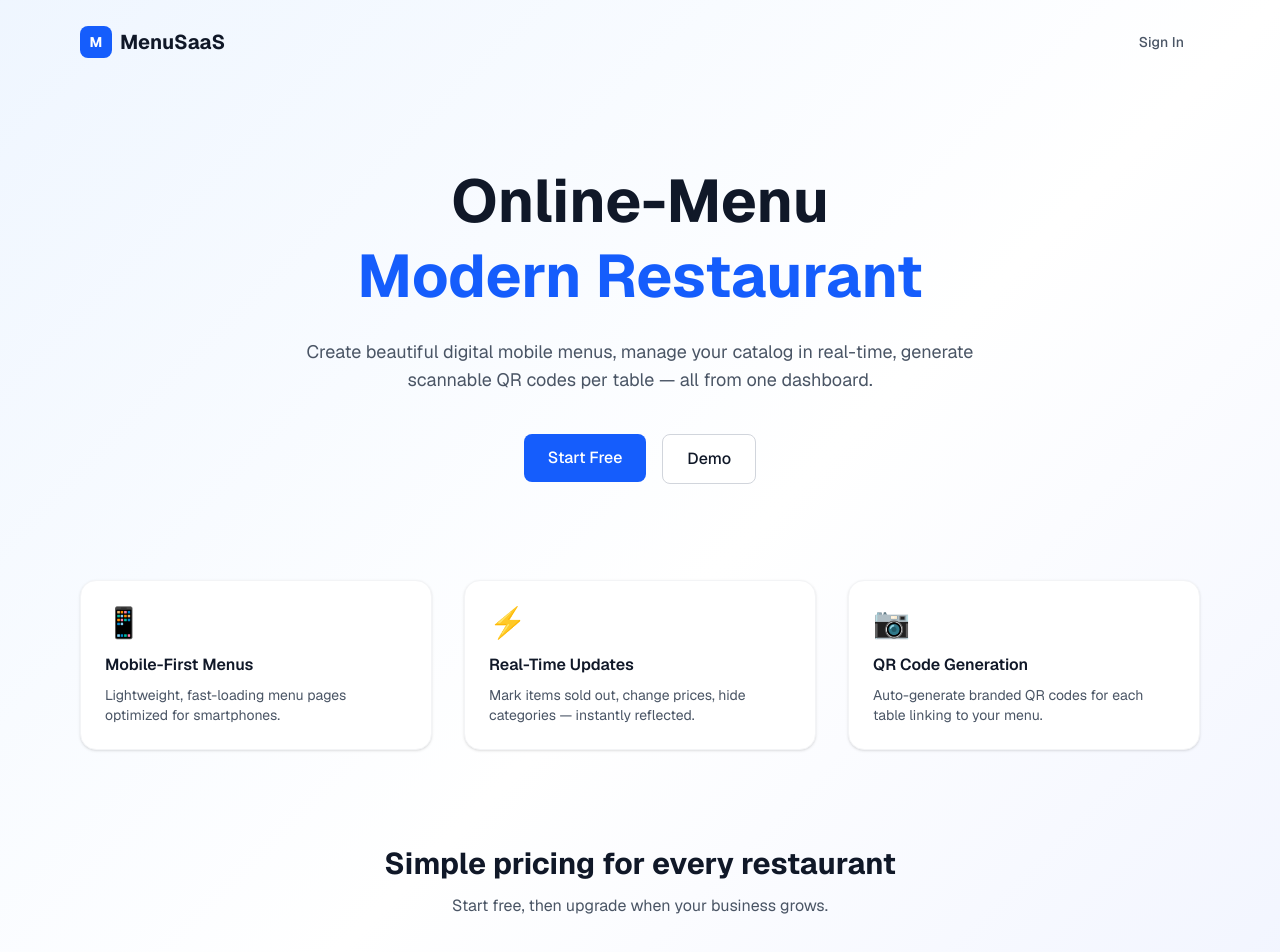
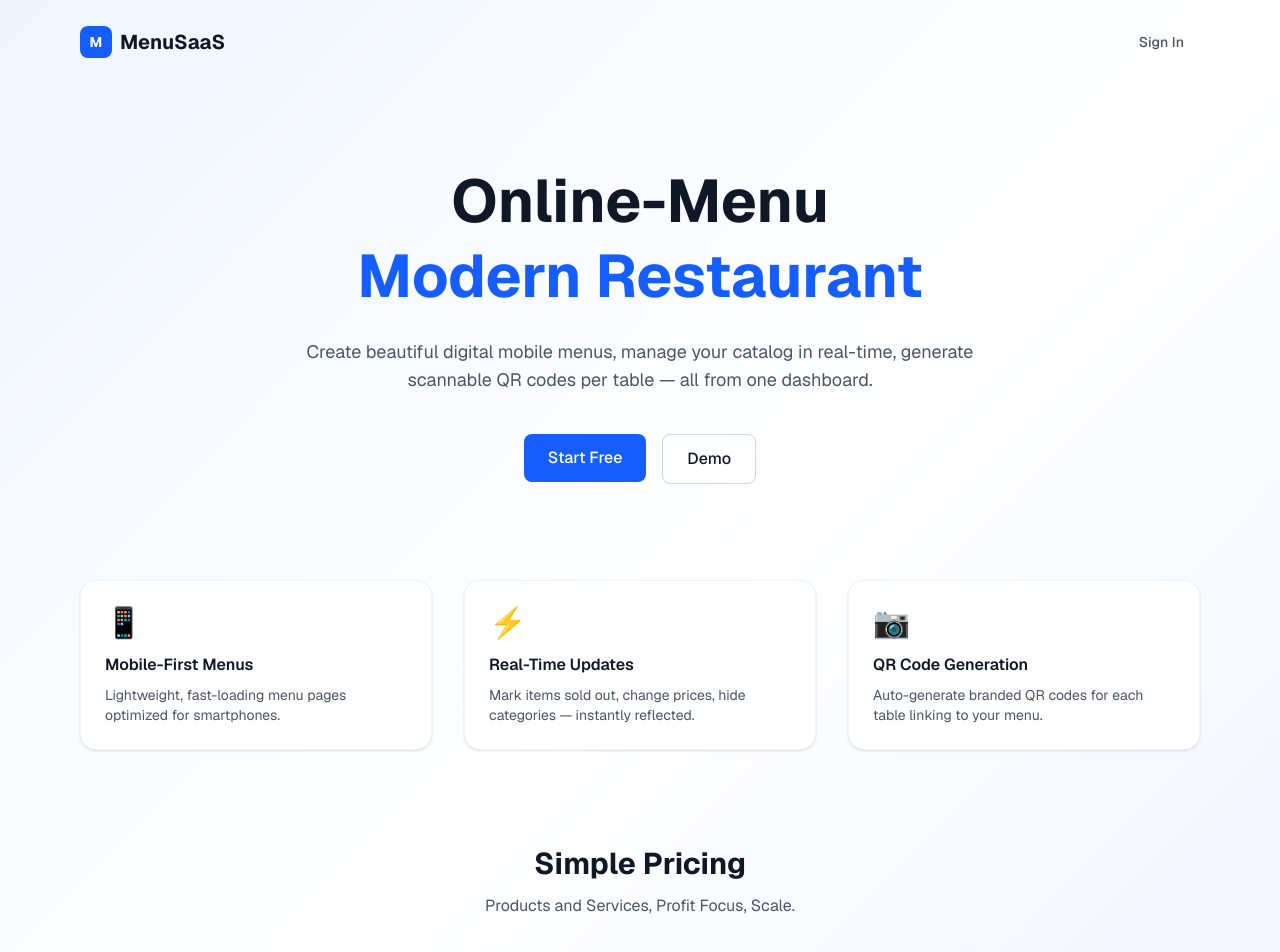
Before and after one commit to mosegic/proj, a Next.js app: page / in a window 1280 px wide. Shown: the top 952 px of the page. Built offline with nearby package versions, Linux system fonts and the light colour scheme.

Commit message:
Update pricing section heading and description

```diff
--- a/src/app/page.tsx
+++ b/src/app/page.tsx
@@ -72,8 +72,8 @@ export default function HomePage() {
         {/* Pricing Section */}
         <section className="mt-24 text-left">
           <div className="text-center">
-            <h2 className="text-3xl font-bold text-gray-900">Simple pricing for every restaurant</h2>
-            <p className="mt-3 text-gray-600">Start free, then upgrade when your business grows.</p>
+            <h2 className="text-3xl font-bold text-gray-900">Simple Pricing</h2>
+            <p className="mt-3 text-gray-600">Products and Services, Profit Focus, Scale.</p>
           </div>
 
           <div className="mt-10 grid gap-6 lg:grid-cols-3">
```
